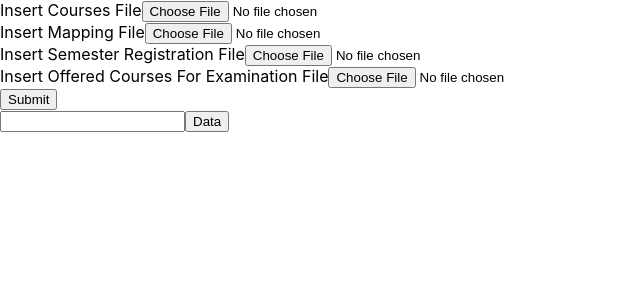
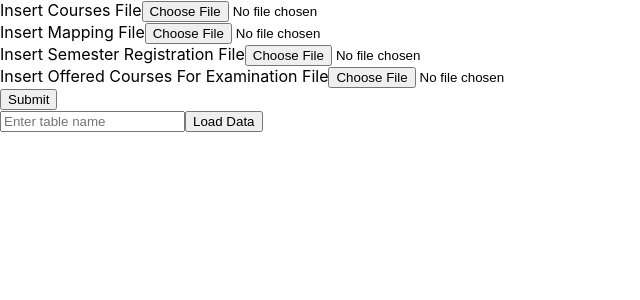
Before and after one commit to Shan-web-github/Course-unit, a React (Create React App) app in the folder frontend/: page / in a window 1280 px wide. Shown: the top 300 px of the page, without its empty margins (0-640 px from the left). Built offline with nearby package versions, Linux system fonts and the light colour scheme.

Commit message:
frontend update

```diff
--- a/frontend/src/App.js
+++ b/frontend/src/App.js
@@ -16,20 +16,14 @@ function App() {
 
   const submit = async (event) => {
     event.preventDefault();
-    if (
-      courses === null ||
-      mapping === null ||
-      sem_reg === null ||
-      offer_course_exm === null
-    ) {
-      return alert("Upload all files");
+    if (!courses || !mapping || !sem_reg || !offer_course_exm) {
+      return alert("Please upload all files.");
     }
     const formData = new FormData();
     formData.append("courses", courses);
     formData.append("mapping", mapping);
     formData.append("sem_reg", sem_reg);
     formData.append("offer_course_exm", offer_course_exm);
-    console.log(courses);
 
     try {
       const response = await axios.post(
@@ -43,13 +37,15 @@ function App() {
       );
       alert("Successfully uploaded");
     } catch (error) {
-      alert(error);
+      console.error("Upload error:", error);
+      alert("An error occurred while uploading files.");
     }
   };
 
-  const load = async (tableName) => {
+  const load = async (event) => {
+    event.preventDefault();
     if (!tableName) {
-      return alert("insert table name");
+      return alert("Please enter a table name.");
     }
     try {
       const loadData = await axios.get(
@@ -57,24 +53,22 @@ function App() {
       );
       setColumns(loadData.data.columns);
       setRows(loadData.data.data);
-      console.log(rows);
     } catch (error) {
-      alert(error);
+      console.error("Load error:", error);
+      alert("An error occurred while loading data.");
     }
   };
 
   return (
     <div>
-      <form>
+      <form onSubmit={submit}>
         <div className="file">
           <div>
             <label>Insert Courses File</label>
             <input
               id="courses"
               type="file"
-              onChange={(event) => {
-                setCourse(event.target.files[0]);
-              }}
+              onChange={(event) => setCourse(event.target.files[0])}
             />
           </div>
           <div>
@@ -82,9 +76,7 @@ function App() {
             <input
               id="mapping"
               type="file"
-              onChange={(event) => {
-                setMapping(event.target.files[0]);
-              }}
+              onChange={(event) => setMapping(event.target.files[0])}
             />
           </div>
           <div>
@@ -92,9 +84,7 @@ function App() {
             <input
               id="sem_reg"
               type="file"
-              onChange={(event) => {
-                setSem_reg(event.target.files[0]);
-              }}
+              onChange={(event) => setSem_reg(event.target.files[0])}
             />
           </div>
           <div>
@@ -102,37 +92,26 @@ function App() {
             <input
               id="offer_course_exm"
               type="file"
-              onChange={(event) => {
-                setOffer_course_exm(event.target.files[0]);
-              }}
+              onChange={(event) => setOffer_course_exm(event.target.files[0])}
             />
           </div>
         </div>
         <div>
-          <button type="submit" onClick={submit}>
-            Submit
-          </button>
-        </div>
-        <div>
-          <input
-            type="text"
-            onChange={(event) => {
-              setTableName(event.target.value);
-            }}
-          />
-          <button
-            type="submit"
-            onClick={
-              (event) => {
-              event.preventDefault();
-              load(tableName)
-              }
-          }
-          >
-            Data
-          </button>
+          <button type="submit">Submit</button>
         </div>
       </form>
+
+      <div>
+        <input
+          type="text"
+          placeholder="Enter table name"
+          onChange={(event) => setTableName(event.target.value)}
+        />
+        <button type="button" onClick={load}>
+          Load Data
+        </button>
+      </div>
+
       <label className="label">
         <Table columns={columns} rows={rows} />
       </label>
```
